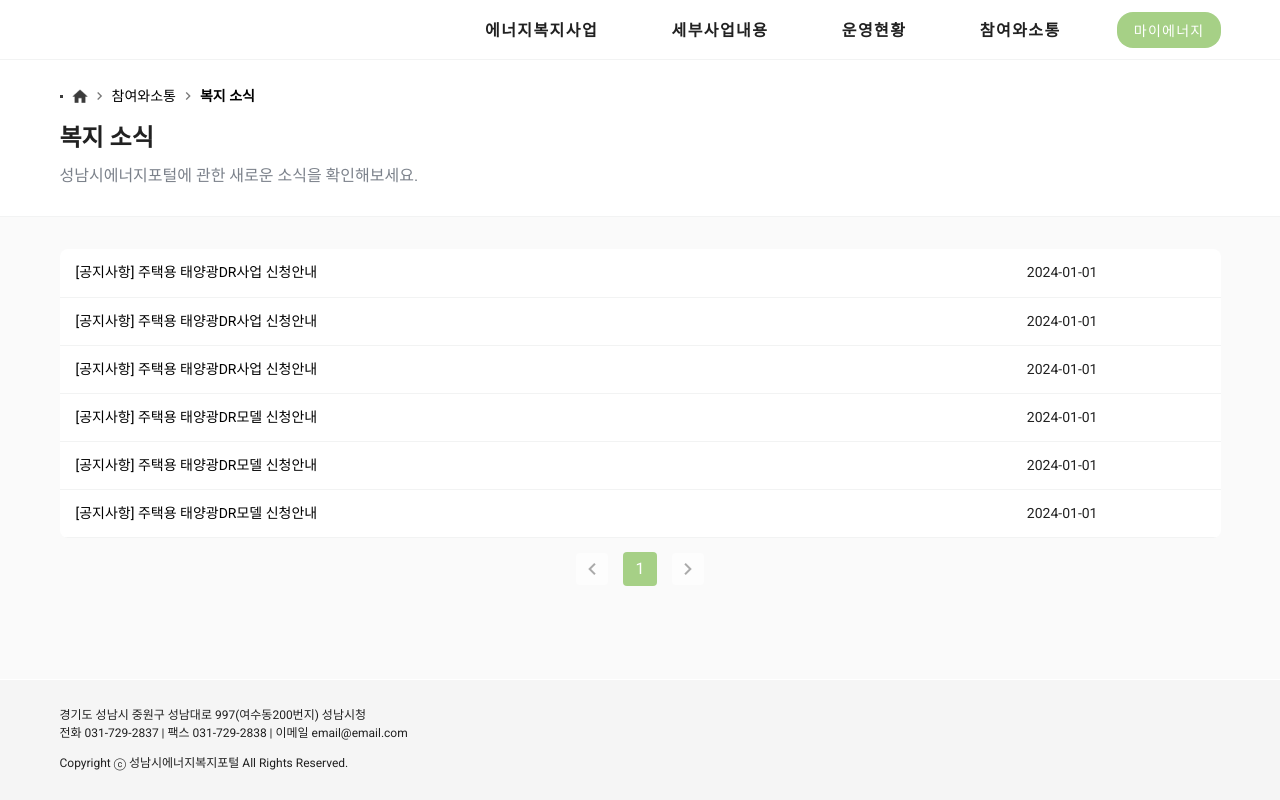
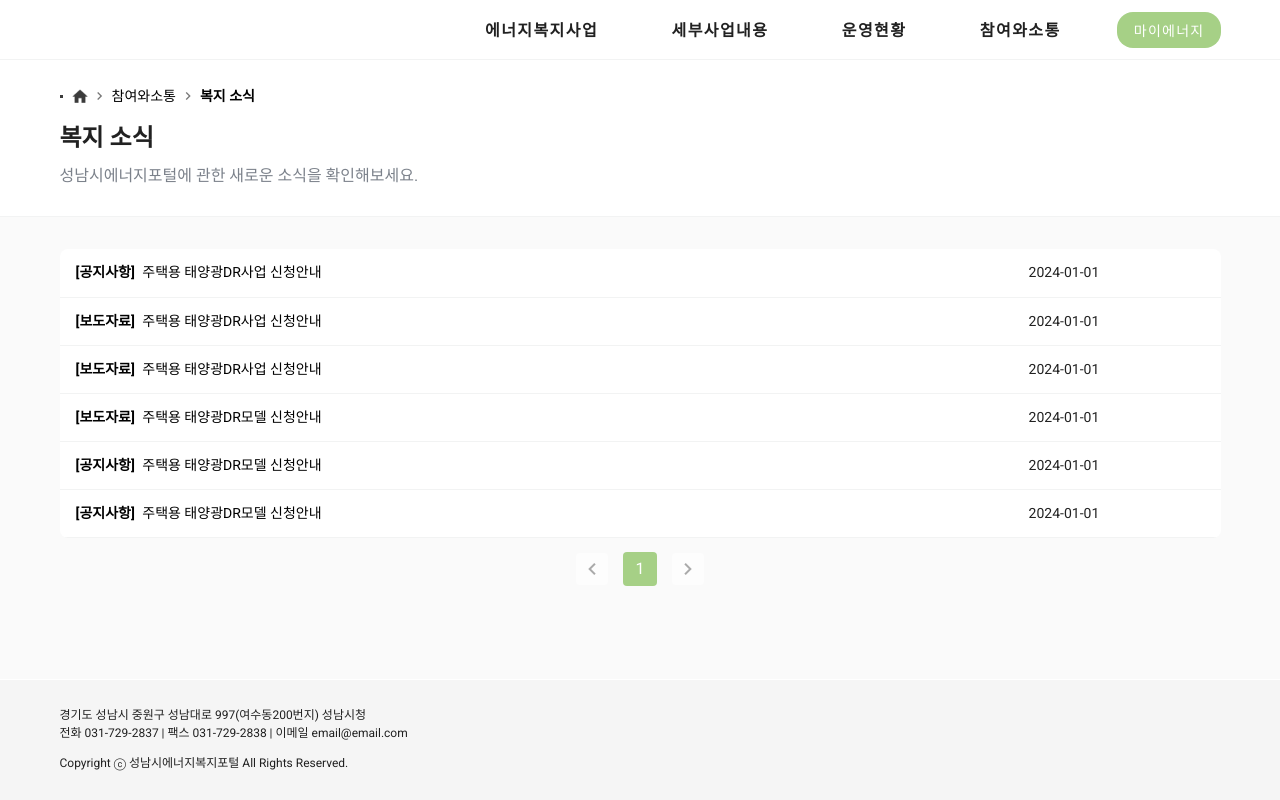
Before and after one commit to hakusa2/energy, a Vue app: page /energynotice in a window 1280 px wide. Built offline with nearby package versions, Linux system fonts and the light colour scheme; a web font is replaced by a local one.

Commit message:
복지소식 수정

```diff
--- a/src/views/energy/Notice.vue
+++ b/src/views/energy/Notice.vue
@@ -35,6 +35,9 @@
               >
                 <template v-slot:[`item.title`]="{ item }">
                   <router-link :to="item.link">
+                    <span class="font-weight-bold mr-1">{{
+                      item.category
+                    }}</span>
                     {{ item.title }}
                   </router-link>
                 </template>
@@ -97,34 +100,40 @@ export default {
     initialize() {
       this.tabledata = [
         {
-          title: "[공지사항] 주택용 태양광DR사업 신청안내",
+          title: "주택용 태양광DR사업 신청안내",
           date: "2024-01-01",
           link: "/energynoticeview",
+          category: "[공지사항]",
         },
         {
-          title: "[공지사항] 주택용 태양광DR사업 신청안내",
+          title: "주택용 태양광DR사업 신청안내",
           date: "2024-01-01",
           link: "/energynoticeview",
+          category: "[보도자료]",
         },
         {
-          title: "[공지사항] 주택용 태양광DR사업 신청안내",
+          title: "주택용 태양광DR사업 신청안내",
           date: "2024-01-01",
           link: "/energynoticeview",
+          category: "[보도자료]",
         },
         {
-          title: "[공지사항] 주택용 태양광DR모델 신청안내",
+          title: "주택용 태양광DR모델 신청안내",
           date: "2024-01-01",
           link: "/energynoticeview",
+          category: "[보도자료]",
         },
         {
-          title: "[공지사항] 주택용 태양광DR모델 신청안내",
+          title: "주택용 태양광DR모델 신청안내",
           date: "2024-01-01",
           link: "/energynoticeview",
+          category: "[공지사항]",
         },
         {
-          title: "[공지사항] 주택용 태양광DR모델 신청안내",
+          title: "주택용 태양광DR모델 신청안내",
           date: "2024-01-01",
           link: "/energynoticeview",
+          category: "[공지사항]",
         },
       ];
     },
```
